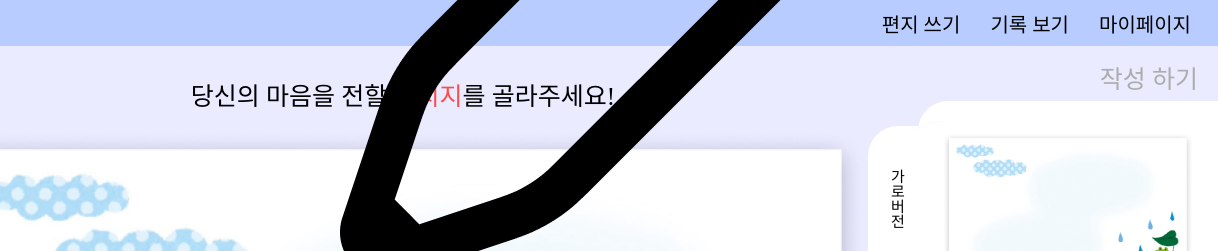
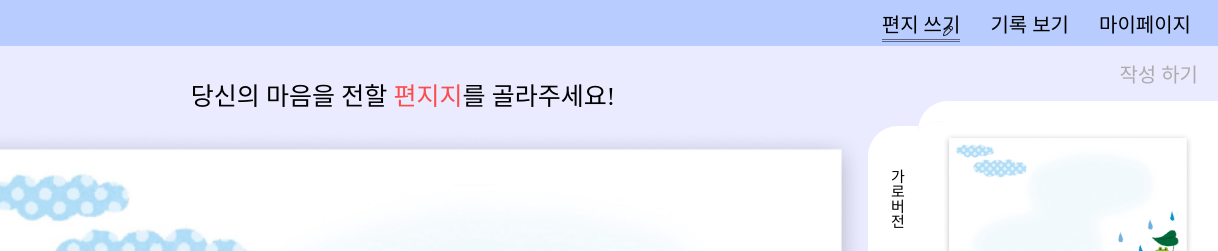
Before and after one commit to MindSound-Project/MindSound-Client, a plain HTML site: page html/letter.html in a window 1280 px wide. Shown: the top 251 px of the page, 62-1280 px from the left. Drawn offline with Linux system fonts and the light colour scheme; a web font is replaced by a local one.

Commit message:
✨ [design] : 자그마한 css 수정

```diff
--- a/css/letter.css
+++ b/css/letter.css
@@ -29,7 +29,7 @@ body{
     color: #ACACAC;
     text-decoration: none;
     font-family: 'HakgyoansimChilpanjijgae';
-    font-size: 25px;
+    font-size: 20px;
 
 }
 .write>span{
@@ -142,6 +142,28 @@ body{
     transition: transform 0.5s ease;
     margin-left: -380px;
 }
+.here {
+    display: inline-block;
+    position: relative;
+}
+.here::after {
+    content: '';
+    position: absolute;
+    left: 0;
+    right: 0;
+    bottom: -2px; /* 글자와 밑줄 사이 간격 조정 */
+    border-bottom: 0.1px solid black; /* 첫 번째 밑줄 */
+    box-shadow: 0 2px 0 0 black; /* 두 번째 밑줄 */
+    opacity: 0.5;
+}
+.pen{
+    width: 10px;
+    position: absolute;
+    z-index: 101;
+    bottom: 10px;
+    margin-left: 61px;
+}
+
 @media screen and (max-Width:1160px){
     #main{
         flex-direction: column;
@@ -217,7 +239,7 @@ body{
         justify-content: space-between;
     }
     .go{
-        font-size: 23px;
+        font-size: 20px;
         top: calc(50% + 13%);
         right: 50px;
     }
```
